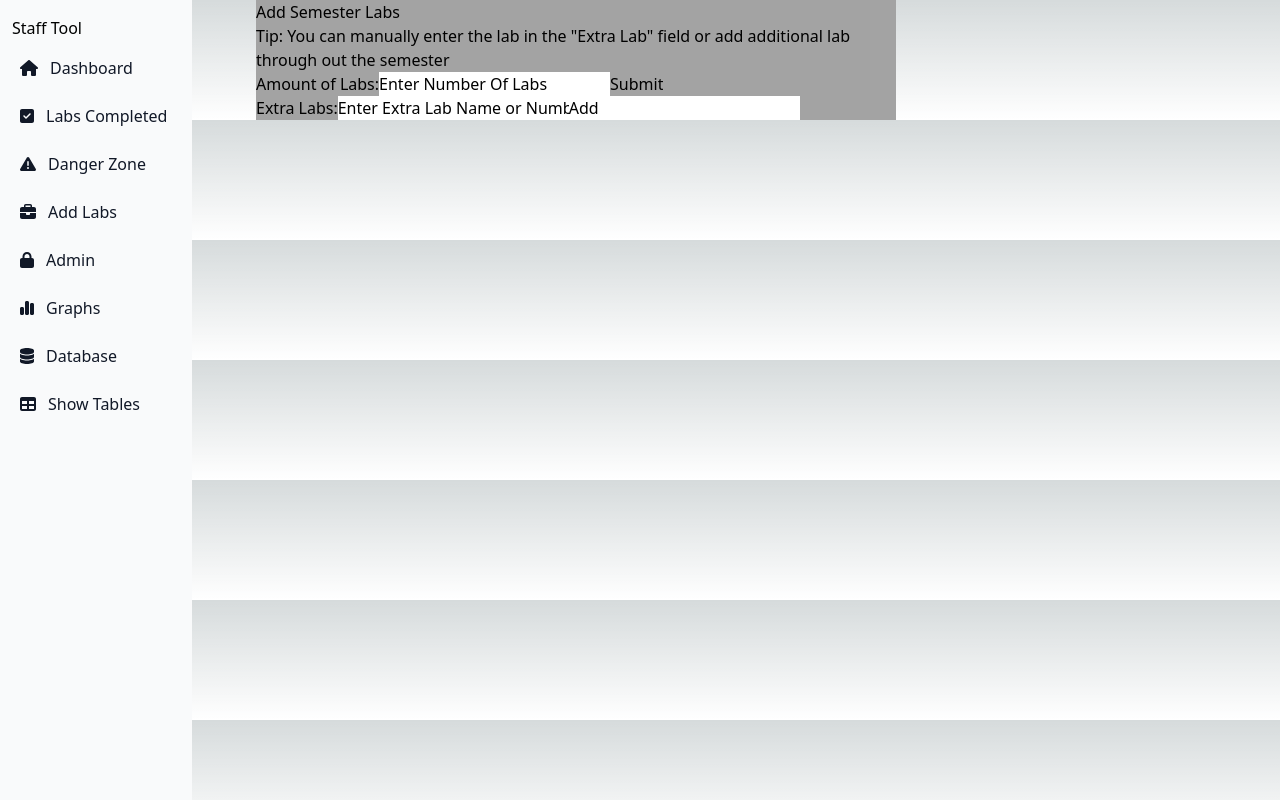
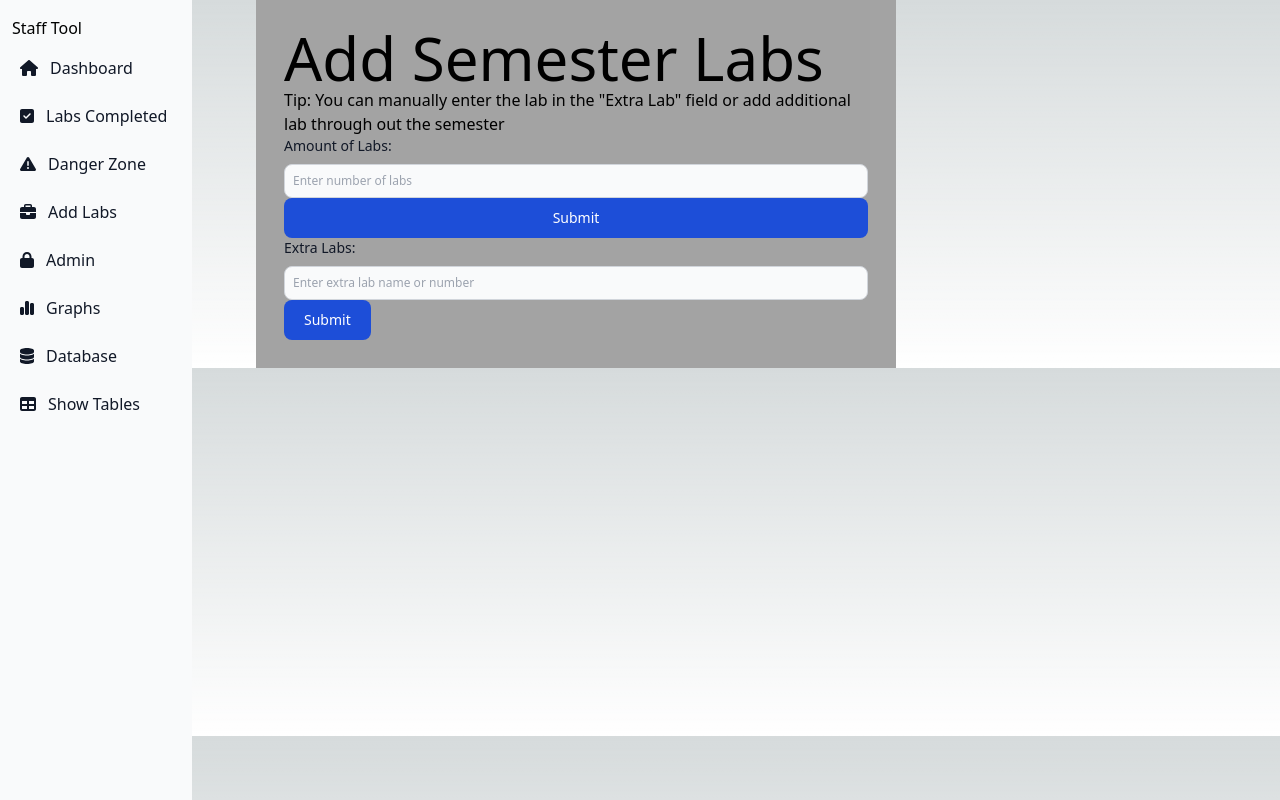
Before and after one commit to CalebStephens/CheckpointTool, a Next.js app in the folder checkpoint-tool/: page /addLabs in a window 1280 px wide. Built offline with nearby package versions, Linux system fonts and the light colour scheme.

Commit message:
updated labs

```diff
--- a/checkpoint-tool/components/addLabs.js
+++ b/checkpoint-tool/components/addLabs.js
@@ -4,19 +4,21 @@ const addLabs = () => {
 
     return(
         <>
-        <h1>Add Semester Labs</h1>
+        <div class="p-7 flex flex-col justify-center">
+        <h1 class="text-6xl">Add Semester Labs</h1>
         <h4>Tip: You can manually enter the lab in the "Extra Lab" field or add additional lab through out the semester</h4>
-        <form action="">
-        <label for="amountOfLabs">Amount of Labs:</label>
-        <input type="int" id="amountOfLabs" name="amountOflabs" value="Enter Number Of Labs"></input>
-        <input type="submit" value="Submit"></input>
-        </form>
+        <div class="justify-center flex flex-col">
+        <label for="small-input" class="block mb-2 text-sm font-medium text-gray-900 dark:text-white">Amount of Labs:</label>
+        <input type="text" id="small-input" placeholder="Enter number of labs" class="block w-full p-2 text-gray-900 border border-gray-300 rounded-lg bg-gray-50 sm:text-xs focus:ring-blue-500 focus:border-blue-500 dark:bg-gray-700 dark:border-gray-600 dark:placeholder-gray-400 dark:text-white dark:focus:ring-blue-500 dark:focus:border-blue-500"></input>
+        <button type="submit" class="text-white bg-blue-700 hover:bg-blue-800 focus:ring-4 focus:outline-none focus:ring-blue-300 font-medium rounded-lg text-sm w-full sm:w-auto px-5 py-2.5 text-center dark:bg-blue-600 dark:hover:bg-blue-700 dark:focus:ring-blue-800">Submit</button>
+        </div>
 
-        <form action="">
-        <label for="extraLabs">Extra Labs:</label>
-        <input type="text" id="extraLabs" name="extraLabs" value="Enter Extra Lab Name or Number"></input>
-        <input type="add" value="Add"></input>
-        </form>
+        <div>
+        <label for="small-input" class="block mb-2 text-sm font-medium text-gray-900 dark:text-white">Extra Labs:</label>
+        <input type="text" id="small-input" placeholder="Enter extra lab name or number" class="block w-full p-2 text-gray-900 border border-gray-300 rounded-lg bg-gray-50 sm:text-xs focus:ring-blue-500 focus:border-blue-500 dark:bg-gray-700 dark:border-gray-600 dark:placeholder-gray-400 dark:text-white dark:focus:ring-blue-500 dark:focus:border-blue-500"></input>
+        <button type="submit" class="text-white bg-blue-700 hover:bg-blue-800 focus:ring-4 focus:outline-none focus:ring-blue-300 font-medium rounded-lg text-sm w-full sm:w-auto px-5 py-2.5 text-center dark:bg-blue-600 dark:hover:bg-blue-700 dark:focus:ring-blue-800">Submit</button>
+        </div>
+        </div>
         </>
     )
 };
```
